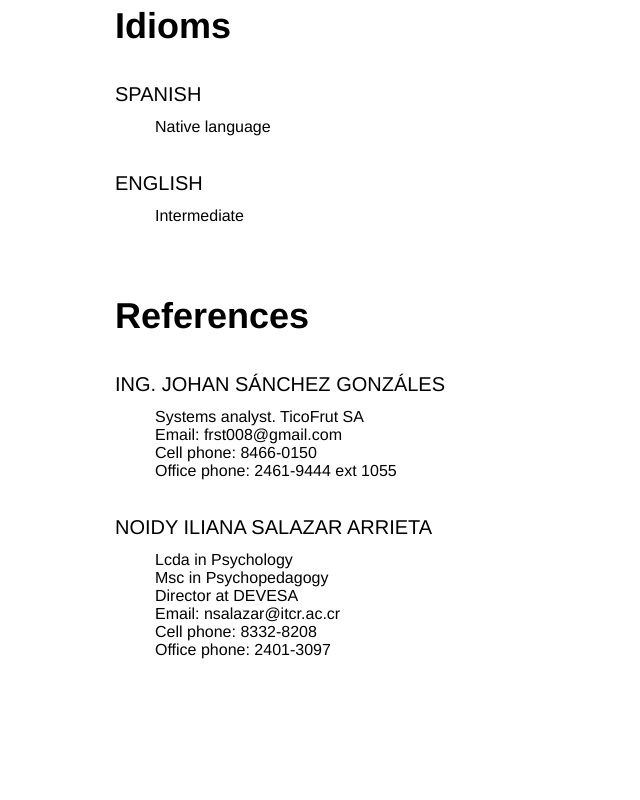
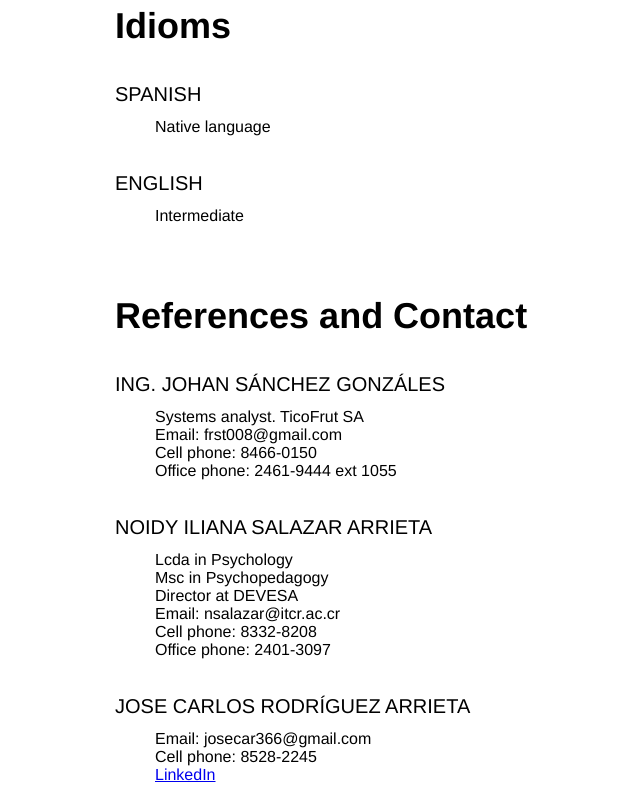
Before and after one commit to Blad4542/blad4542.github.com, a plain HTML site: page CV/index.html in a window 1280 px wide. Shown: the part 2085-2885 px from the top of the page, without its empty margins (75-715 px from the left). Before the commit the page ends 2760 px from the top, so only its background shows below. Drawn offline with Linux system fonts and the light colour scheme.

Commit message:
Añadida informacion de contacto

```diff
--- a/CV/index.html
+++ b/CV/index.html
@@ -102,7 +102,7 @@
           </div>
         </div>
         <div class="list">
-          <h3 class="education">References</h3>
+          <h3 class="education">References and Contact</h3>
           <div>
             <dl>
               <dt class="dt">Ing. Johan Sánchez Gonzáles </dt>
@@ -117,6 +117,10 @@
               <dd>Email: nsalazar@itcr.ac.cr</dd>
               <dd>Cell phone: 8332-8208 </dd>
               <dd>Office phone: 2401-3097</dd>
+              <dt class="dt">Jose Carlos Rodríguez Arrieta </dt>
+              <dd>Email: josecar366@gmail.com<dd>
+              <dd>Cell phone: 8528-2245<dd>
+              <a href="https://www.linkedin.com/in/jose-carlos-rodriguez-arrieta-31831a92/" target="_blank">LinkedIn</a>
             </dl>
           </div>
         </div>
--- a/CV/style.css
+++ b/CV/style.css
@@ -32,6 +32,7 @@ body{
   width: 900px;
   margin-right: auto;
   margin-left: auto;
+
 }
 
 .education{
@@ -48,6 +49,7 @@ body{
 .img{
   display: inline-block;
   width: 30%;
+
 }
 
 .dt{
```
